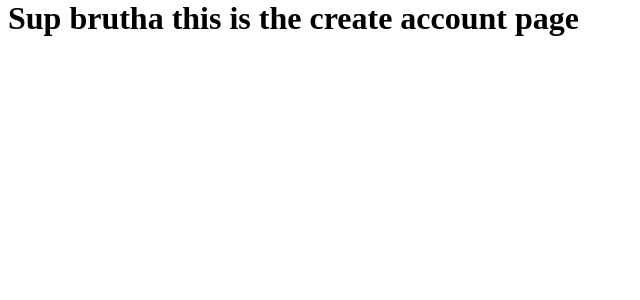
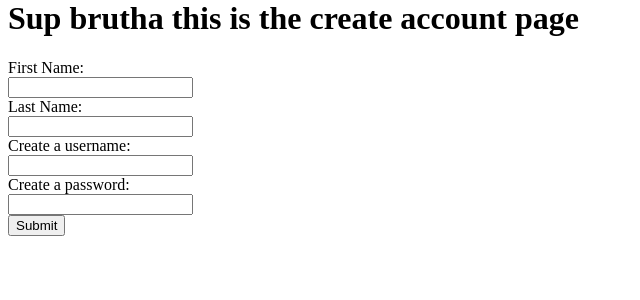
Before and after one commit to ben-hockley/Client-Project-Y1, a Flask app: page /createAccount in a window 1280 px wide. Shown: the part 21-321 px from the top of the page, without its empty margins (0-640 px from the left). Run offline with Flask 3, Linux system fonts and the light colour scheme.

Commit message:
Created form and initial validation

```diff
--- a/templates/create Account.html
+++ b/templates/create Account.html
@@ -3,6 +3,30 @@
 <h1>Sup brutha this is the create account page</h1>
 {% endblock%}
 
+{% block mainBody%}
+<form name = "createAccount" onsubmit = "return validateForm()">
+    <label for="firstName">First Name:</label></br>
+    <input type="text" id = "firstName" name = "firstName" required></br>
+    <label for="lastName">Last Name:</label></br>
+    <input type="text" id = "lastName" name = "lastName" required></br>
+    <label for="username">Create a username:</label></br>
+    <input type="text" id = "username" name = "username" required></br>
+    <label for="password1">Create a password:</label></br>
+    <input type="password" id = "password1" name = "password1" required></br>
+    <!-- <label for="password2">Re-enter the password:</label></br>
+    <input type="password" id = "password2" name = "password2"></br> -->
+    <input type="submit">
+</form>
+
 <script>
-
+    // https://www.w3schools.com/js/js_validation.asp
+    function validateForm() {
+        // let p1 = document.forms["createAccount"]["password1"]
+        // let p2 = document.forms["createAccount"]["password2"]
+        // if (p1 != p2) {
+        //     alert("Passwords don't match")
+        //     return False
+        // }
+    }
 </script>
+{% endblock%}
--- a/templates/mainTemplate.html
+++ b/templates/mainTemplate.html
@@ -10,7 +10,8 @@
             {% endblock%}
     </head>
     <body>
-
+    {% block mainBody%}
+    {% endblock%}
     </body>
     <footer>
 
```
